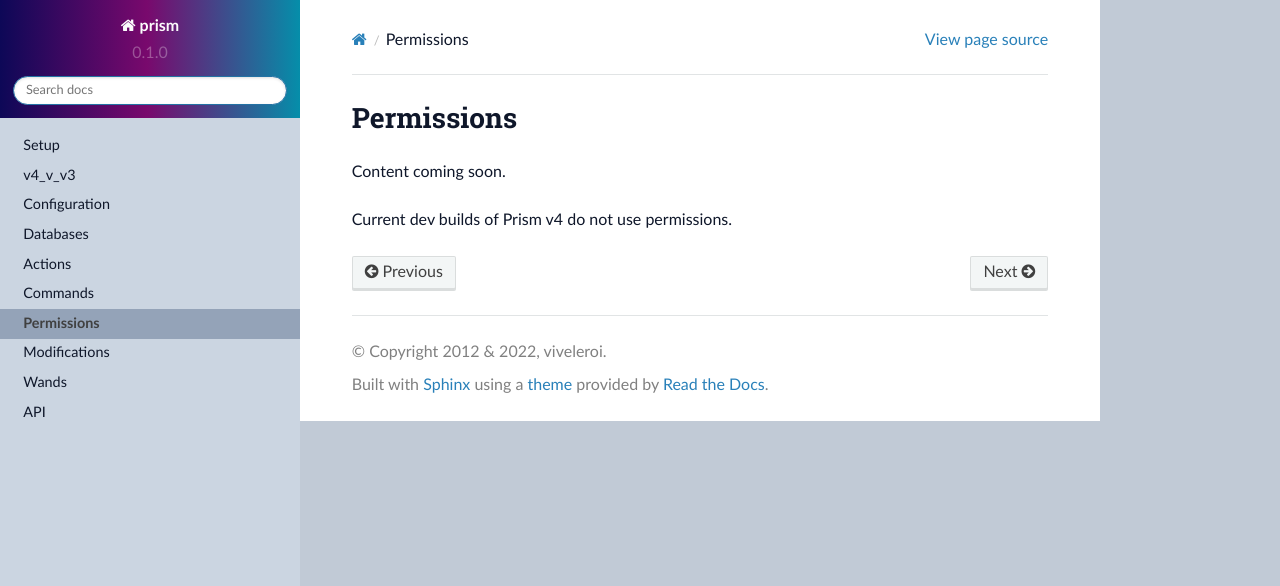
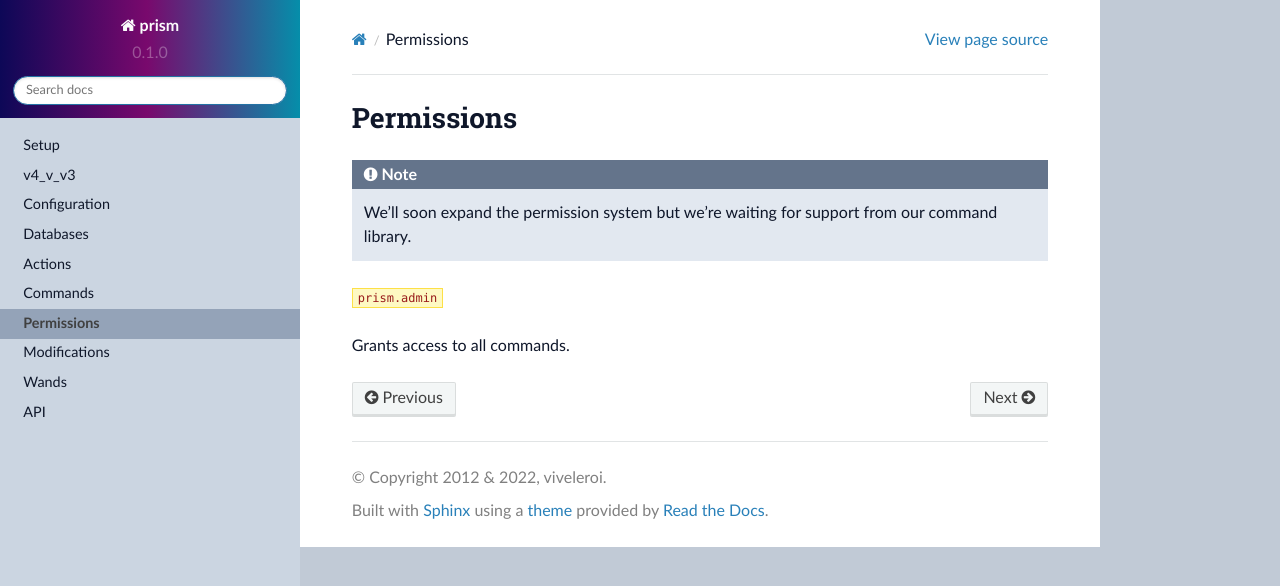
Before and after one commit to prism/prism-docs, a Sphinx documentation site: the page built from docs/source/permissions.rst, in a window 1280 px wide. Shown: the top 586 px of the page. Built offline with Sphinx 7.4.7 and the Read the Docs theme 2.0.0, drawn with Linux system fonts in a browser that asks for light colours.

Commit message:
Adds prism.admin perm

```diff
--- a/docs/source/permissions.rst
+++ b/docs/source/permissions.rst
@@ -1,6 +1,10 @@
 Permissions
 ===========
 
-Content coming soon.
+.. note::
 
-Current dev builds of Prism v4 do not use permissions.
+    We'll soon expand the permission system but we're waiting for support from our command library.
+
+``prism.admin``
+
+Grants access to all commands.
```
